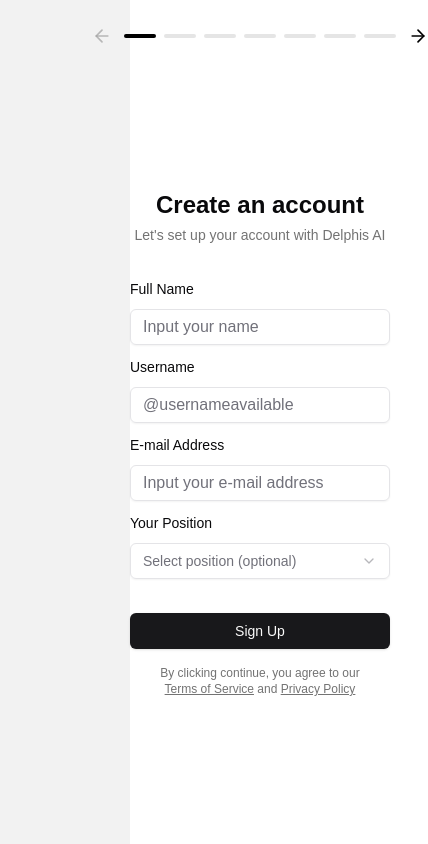
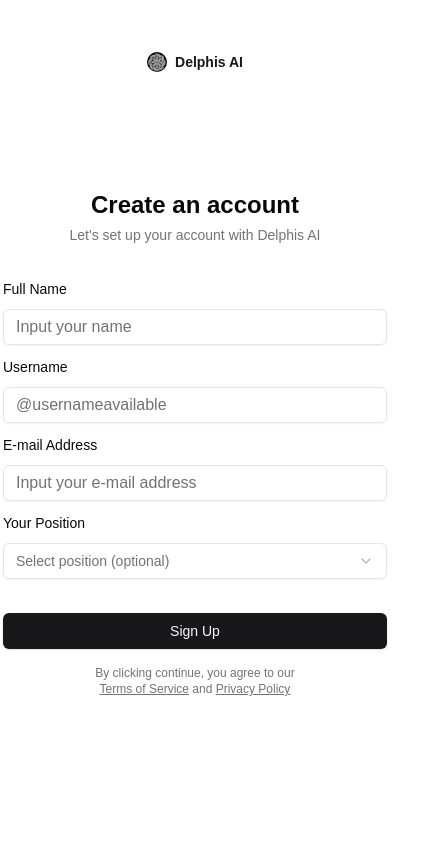
Before and after one commit to VerdantVibes/pdf-chatbot, a React (Vite) app: page /signup in a window 390 px wide. Shown: the whole page, 428 px wide, since content can reach past the window. Built offline with nearby package versions, Linux system fonts and the light colour scheme; a web font is replaced by a local one.

Commit message:
refactor(SignUpBeta): Enhance responsive design and improve mobile header display in SignUpBeta component

```diff
--- a/src/pages/SignUpBeta.tsx
+++ b/src/pages/SignUpBeta.tsx
@@ -238,18 +238,20 @@ export function SignUpBeta() {
   };
 
   return (
-    <div className={`${currentPage === 6 ? "grid grid-cols-1" : "grid grid-cols-3"} min-h-screen`}>
+    <div className={`${currentPage === 6 ? "grid grid-cols-1" : "grid md:grid-cols-3 grid-cols-1"} min-h-screen`}>
       {currentPage !== 6 && (
-        <div className="bg-[#f2f2f2] col-span-1 flex items-center justify-center">
+        <div className="bg-[#f2f2f2] col-span-1 hidden md:flex items-center justify-center">
         </div>
       )}
 
       <div
         className={`${
-          currentPage === 6 ? "col-span-1" : "col-span-2"
+          currentPage === 6 ? "col-span-1" : "md:col-span-2 col-span-1"
         } min-h-[inherit] flex items-center justify-center relative`}
       >
         <div className="flex items-center justify-center max-w-sm mx-auto absolute top-5 left-0 right-0">
+          {/* Desktop Progress Indicator */}
+          <div className="hidden md:flex items-center justify-center w-full">
             <button
               onClick={prevPage}
               disabled={currentPage === 0}
@@ -280,6 +282,21 @@ export function SignUpBeta() {
                 className={`w-5 h-5 ${currentPage === totalPages - 1 ? "text-neutral-400/75" : "text-black"}`}
               />
             </button>
+          </div>
+
+          {/* Mobile Logo Header */}
+          <div className="md:hidden flex justify-center pt-8 mb-4">
+            <div className="flex items-center gap-2">
+              <img
+                src="/delphis.svg"
+                alt="Delphis AI"
+                className="w-5 h-5"
+              />
+              <span className="text-[14px] leading-none font-semibold text-[#18181B] font-sans">
+                Delphis AI
+              </span>
+            </div>
+          </div>
         </div>
         <div className="w-full max-w-4xl absolute top-[52.5%] left-1/2 -translate-x-1/2 -translate-y-1/2">
           <div className="relative">
```
Lines whose indentation alone changed are shown as unchanged.
